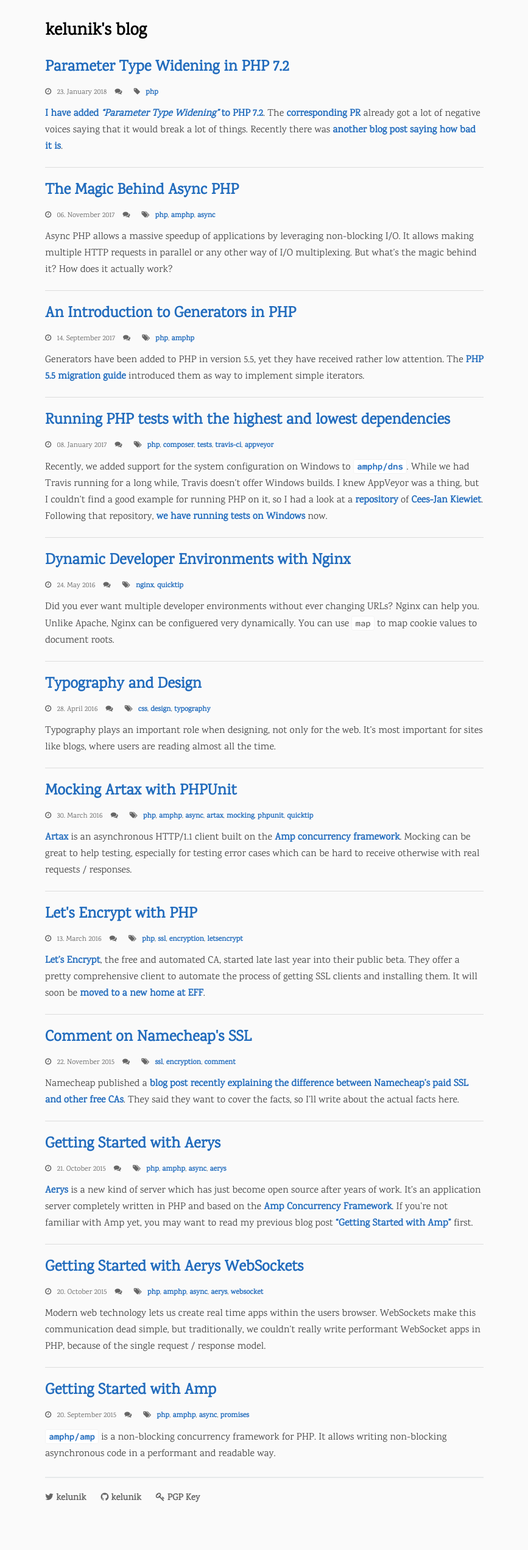
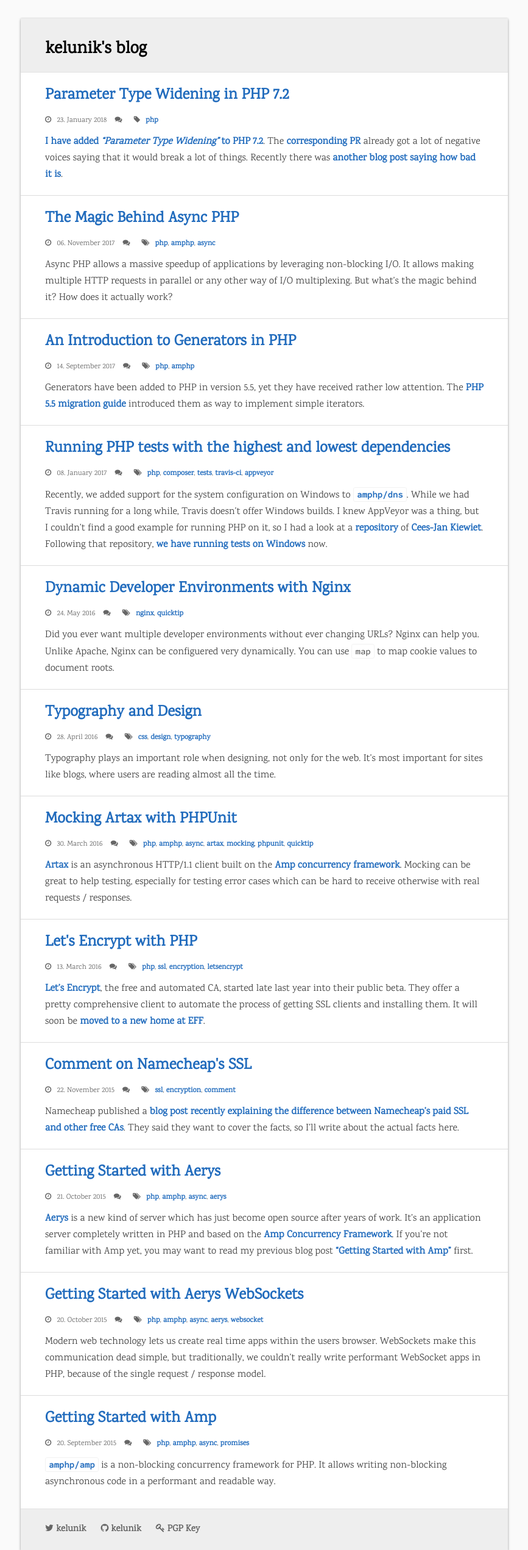
Before and after one commit to kelunik/kelunik.github.io, a Jekyll site: the page built from index.html, in a window 1280 px wide. Shown: the whole page at 61% size, without its empty margins (206-1073 px from the left). Built offline with Jekyll 4.4.1, drawn with Linux system fonts in a browser that asks for light colours; nearby versions of some CDN libraries; comment, search, counter and statistics services are not loaded; before the commit the page ends 2491 px from its top, so only the background shows below that.

Commit message:
Slight redesign

```diff
--- a/css/screen.css
+++ b/css/screen.css
@@ -1,5 +1,13 @@
-body { margin: 0; background: #fafafa; font-family: "Karma", serif; font-size: 16px; tab-size: 4; line-height: 27px; color: #000; }
-article { padding: 30px 40px 0 40px; margin: 0 auto; max-width: 800px; min-height: 100vh; box-sizing: border-box; }
+body { margin: 0; padding: 0 30px; background: #fafafa; font-family: "Karma", serif; font-size: 16px; tab-size: 4; line-height: 27px; color: #000; }
+article { background: #fff; margin: 30px auto; box-shadow: 0 0 2px rgba(0,0,0,.15), 0 2px 4px rgba(0,0,0,.3); padding: 30px 40px 0 40px; max-width: 800px; min-height: 100vh; box-sizing: border-box; }
+
+article > header { border-bottom: 1px solid rgba(0,0,0,.05); margin: -30px -40px 0 -40px; padding: 30px 30px 15px 40px; background: #eee; }
+article > footer { font-size: 15px; border-top: 1px solid rgba(0,0,0,.05); margin: 10px -40px -30px -40px; padding: 20px 30px 20px 40px; background: #eee; }
+
+footer a { color: #666; }
+.footer-item { margin-right: 20px; }
+
+#disqus_thread { border-top: 1px solid rgba(0,0,0,.05); margin: 10px -40px -10px -40px; padding: 30px 40px; background: #fafafa; }
 
 h1 { font-size: 28px; margin: 0; padding: 8px 0; }
 h2 { font-size: 25px; margin: 25px 0 15px 0; padding: 10px 0; }
@@ -16,7 +24,7 @@ blockquote p:last-child { margin-bottom: 0; }
 
 hr { height: 0; border: 0; border-bottom: 1px solid #ddd; margin: 20px 0; }
 
-.preview { padding: 10px 0 20px 0; border-top: 1px solid #ddd; }
+.preview { margin-left: -40px; margin-right: -40px; padding: 10px 40px 20px 40px; border-top: 1px solid #ddd; }
 .preview:first-of-type { border-top: 0; }
 .preview h2 { margin: 4px 0; }
 .preview header { font-size: 12px; }
@@ -29,10 +37,6 @@ hr { height: 0; border: 0; border-bottom: 1px solid #ddd; margin: 20px 0; }
 
 .preview header, .post header, .body-tags header { font-size: 12px; }
 .preview header a, .post header a, .body-tags header a { color: #226cbd; }
-
-footer { font-size: 15px; border-top: 2px solid rgba(0,39,59,.08); margin: 4px 0 0 0; padding: 20px 0; }
-footer a { color: #666; }
-.footer-item { margin-right: 20px; }
 
 .post main img { max-width: 100%; box-shadow: 0 0 6px rgba(0,0,0,.1), 0 0 30px rgba(0,0,0,.1); }
 .post main table { max-width: 100%; }
```
